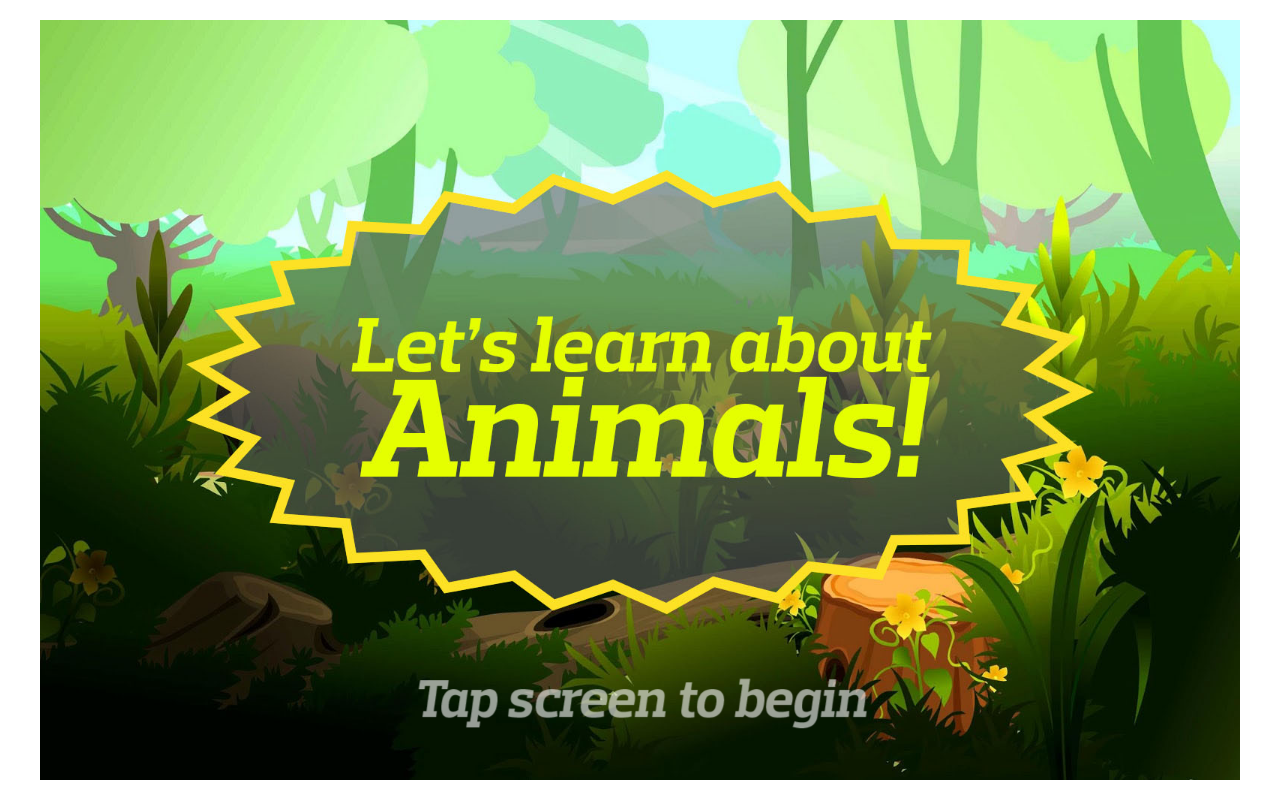
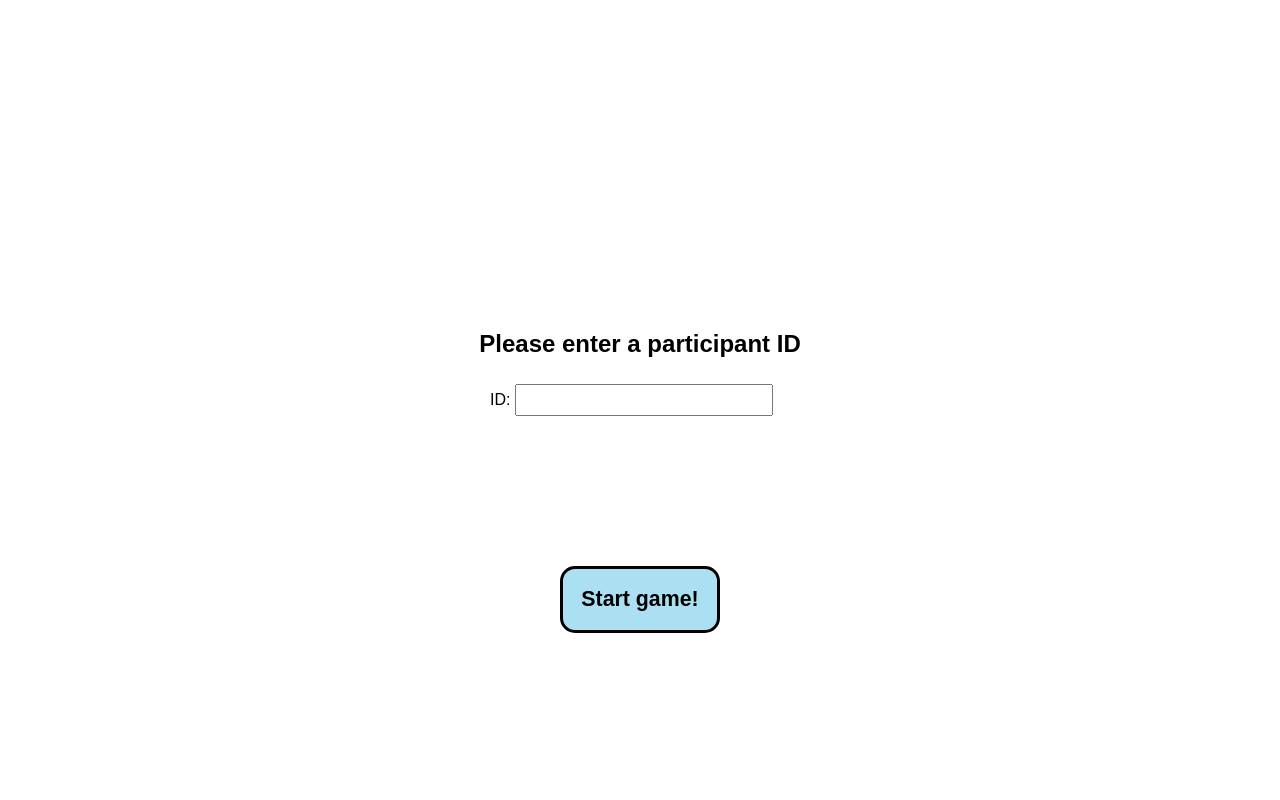
Before and after one commit to kelseymoty/nsf-app, an Angular app: page / in a window 1280 px wide. Built offline with nearby package versions, Linux system fonts and the light colour scheme.

Commit message:
added fixed form functionality; forms can't be generated yet from config

```diff
--- a/src/app/app.component.html
+++ b/src/app/app.component.html
@@ -5,7 +5,8 @@
 
 <div *ngIf="!this.itsOver">
     <div *ngIf="!gameStarted">
-        <app-startpage (gameStarted)="startGame($event)"></app-startpage>
+        <!-- <app-startpage (gameStarted)="startGame($event)"></app-startpage> -->
+        <app-id-form (idEmit)="setID($event)"></app-id-form>
     </div>
 
     <app-stimuli *ngIf="this.gameStarted" (finishedEvent)="finished($event)"></app-stimuli>
--- a/src/app/app.component.ts
+++ b/src/app/app.component.ts
@@ -1,4 +1,4 @@
-import { ViewChild, Component, Input } from "@angular/core";
+import { ViewChild, Component, Input, OnInit } from "@angular/core";
 import { StimuliComponent } from "./stimuli/stimuli.component";
 
 @Component({
@@ -12,6 +12,7 @@ export class AppComponent {
 
   gameStarted = false;
   age = 0;
+  id: string;
 
   itsOver = false;
   // this.currentStimuliComponent.itsOver;
@@ -23,6 +24,12 @@ export class AppComponent {
   setAge(value) {
     this.age = value;
     console.log(this.age, "is the age of the kid");
+  }
+
+  setID(value: string) {
+    this.id = value;
+    this.gameStarted = true;
+    console.log(this.id, "is the id for the participant");
   }
 
   // todo trigger itsOver from event (to avoid hardcoding of trial count)
--- /dev/null
+++ b/src/app/id-form/id-form.component.css
@@ -0,0 +1,35 @@
+.formPage {
+    display: flex;
+    flex-flow: column;
+    align-items: center;
+    height: 95vh;
+}
+
+.formHeader {
+    text-align: center;
+    margin: 25% 0 15pt 0;
+}
+
+.formSection {
+    display: flex;
+    flex-flow: column;
+    align-items: center;
+}
+
+.formField {
+    width: 300px;
+    margin: 0 auto;
+}
+
+input {
+    width: 250px;
+}
+
+.formButton {
+    font-size: 16pt;
+    border: solid;
+    margin: 50% auto;
+    width: 120pt;
+    height: 50pt;
+    padding: 0px;
+}
--- /dev/null
+++ b/src/app/id-form/id-form.component.html
@@ -0,0 +1,14 @@
+<div class="formPage">
+  <h2 class="formHeader">Please enter a participant ID</h2>
+
+  <form [formGroup]="idForm" (ngSubmit)="idForm.valid && onSubmit(idForm.value)" class="formSection" [class.error]="!idForm.valid && idForm.touched">
+
+    <div class="formField" [class.error]="!id.valid && id.touched">
+      <label for="idInput">ID: </label>
+      <input type="text" id="idInput" [formControl]="id">
+      <div *ngIf="id.hasError('required') && id.touched" class="ui error message">An ID is required</div>
+    </div>
+
+    <button type="submit" class="formButton">Start game!</button>
+  </form>
+</div>
--- /dev/null
+++ b/src/app/id-form/id-form.component.ts
@@ -0,0 +1,32 @@
+import { Component, OnInit, Output, EventEmitter } from "@angular/core";
+import { FormBuilder, FormGroup, Validators, AbstractControl } from "@angular/forms";
+
+@Component({
+  selector: "app-id-form",
+  templateUrl: "./id-form.component.html",
+  styleUrls: ["./id-form.component.css"]
+})
+export class IdFormComponent implements OnInit {
+  @Output() idEmit = new EventEmitter<string>();
+  idForm: FormGroup;
+  id: AbstractControl;
+  submitted = 0;
+
+  constructor(fb: FormBuilder) {
+    this.idForm = fb.group({
+      "ID": [null, Validators.required]
+    });
+
+    this.id = this.idForm.controls["ID"];
+  }
+
+  ngOnInit() {
+  }
+
+  onSubmit(value: string): void {
+    if (value) {
+      this.idEmit.emit(value);
+      console.log("you submitted value:", value);
+    }
+  }
+}
```
Also changed, not shown: src/app/app.module.ts (+6 -4 lines), 1 other file (tests, documents, lock files or other folders).
